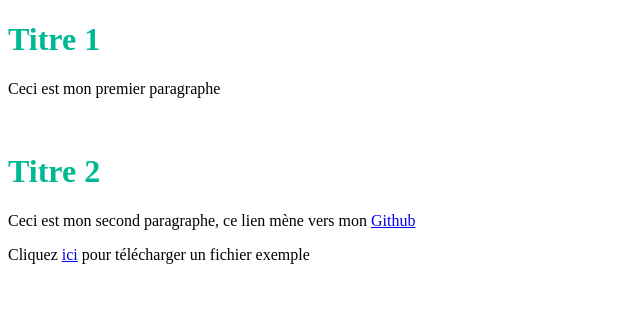
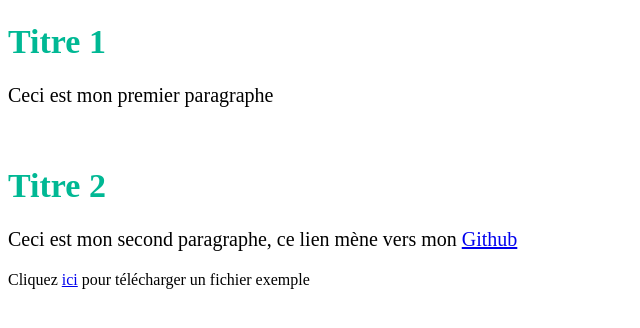
Before and after one commit to MaryleneH/ressources_html_css, a plain HTML site: page fichiers_exercices/exemple_fichier_html.html in a window 1280 px wide. Shown: the whole page, without its empty margins (0-640 px from the left). Drawn offline with Linux system fonts and the light colour scheme.

Commit message:
ajout fontsize

```diff
--- a/fichiers_exercices/style.css
+++ b/fichiers_exercices/style.css
@@ -2,4 +2,10 @@ h1
 {
 	color:#00b894;
 	font-weight:bold;
+	font-size: 34px;
 }
+
+p
+{
+	font-size: 20px;
+}
```
